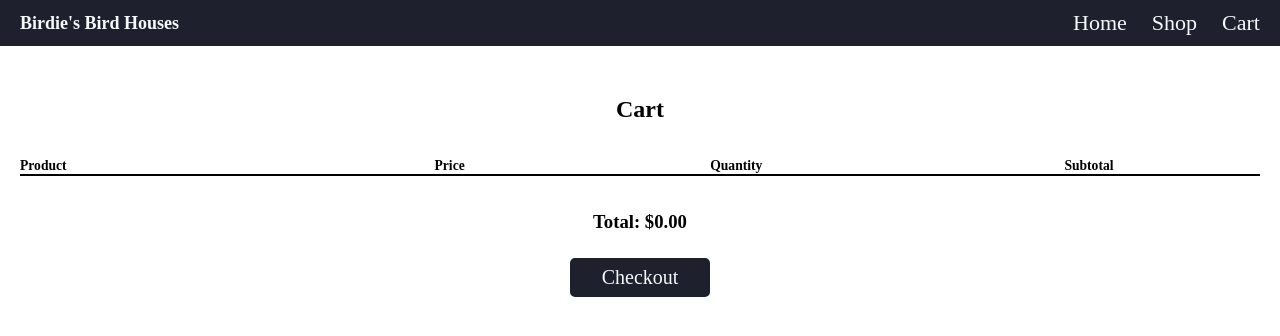
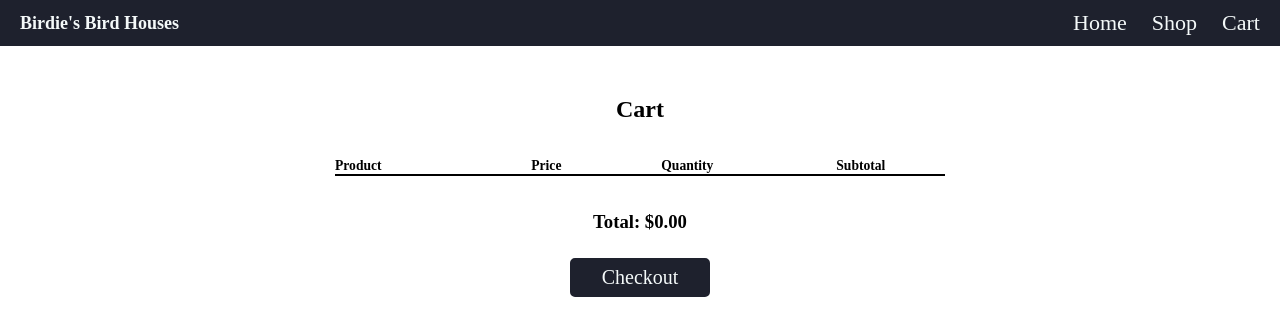
Before and after one commit to robisonwebdev/shopping-cart, a React (Create React App) app: page /cart in a window 1280 px wide. Shown: the top 336 px of the page. Built offline with nearby package versions, Linux system fonts and the light colour scheme; a web font is replaced by a local one.

Commit message:
Setup max-width of 650px on .cart

```diff
--- a/src/styles/Main/Cart/Cart.css
+++ b/src/styles/Main/Cart/Cart.css
@@ -8,6 +8,7 @@
     margin-top: 50px;
     height: 100%;
     width: 100%;
+    max-width: 650px;
 }
 
 .cart_items {
```
